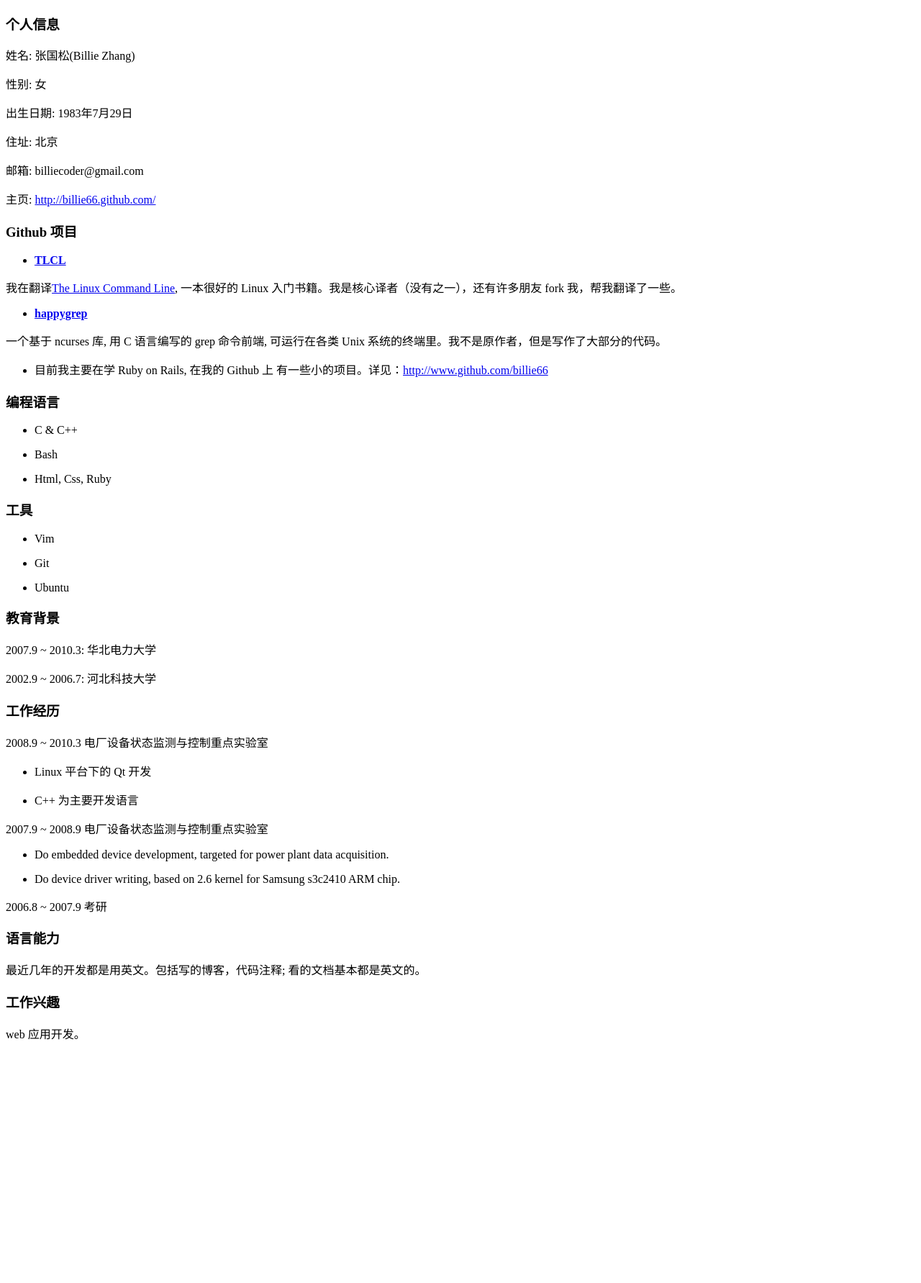
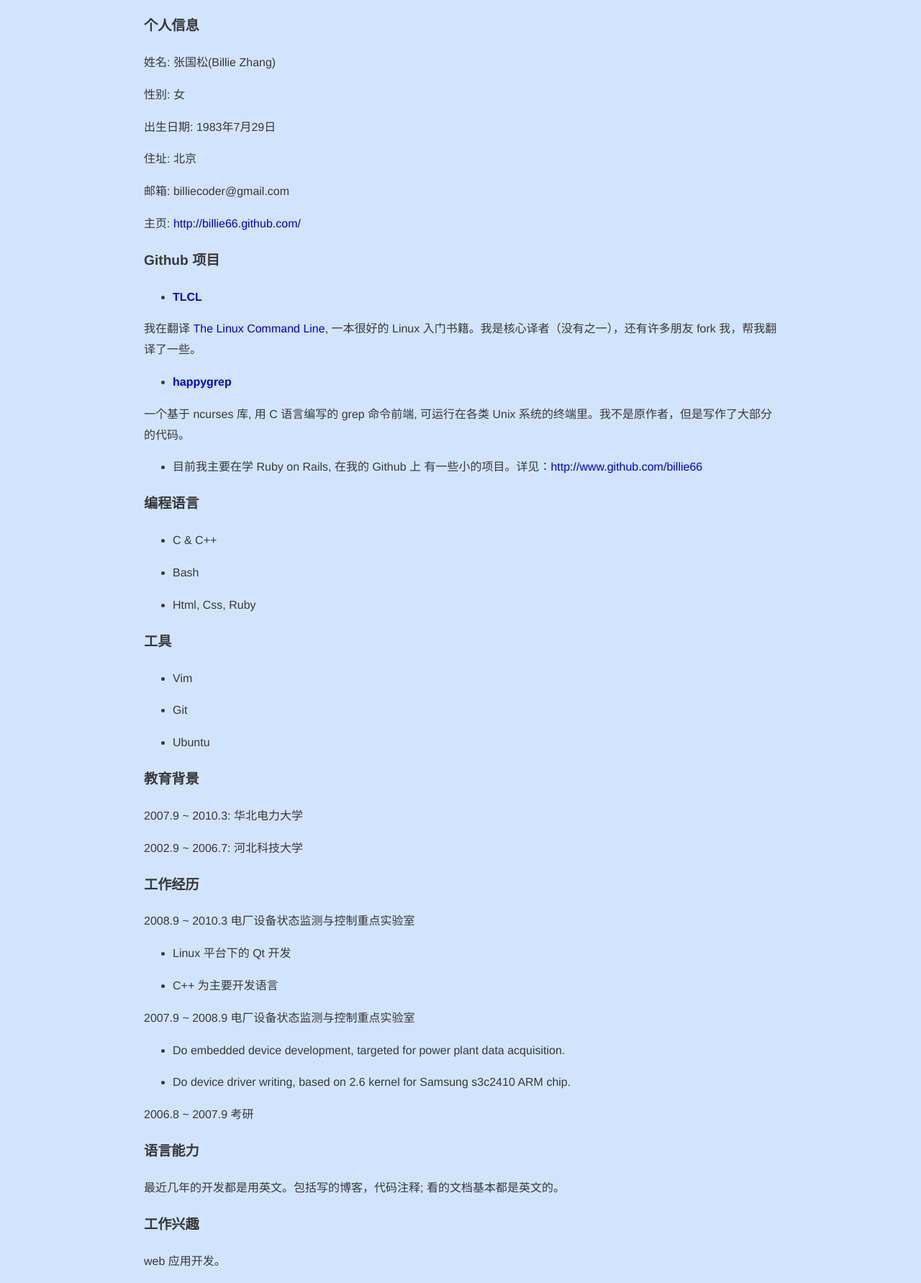
Before and after one commit to billie66/billie66.github.com, a Jekyll site: the page built from about/me_zh.md, in a window 1280 px wide. Shown: the whole page at 72% size. Built offline with Jekyll 4.4.1, drawn with Linux system fonts in a browser that asks for light colours; Markdown is read by kramdown in place of the engine named in the settings; before the commit the page ends 1464 px from its top, so only the background shows below that.

Commit message:
change the pathname of css dir

```diff
--- a/_layouts/default.html
+++ b/_layouts/default.html
@@ -2,8 +2,8 @@
 <html xmlns= "http://www.w3.org/1999/xhtml">
 <head>
   <meta http-equiv="Content-type" content="text/html; charset=utf-8">
-  <link rel="icon" type="image/png" href="./images/billi66.png" />
-  <link rel="stylesheet" type="text/css" href="./css/billie.css" />
+  <link rel="icon" type="image/png" href="../images/billi66.png" />
+  <link rel="stylesheet" type="text/css" href="../css/billie.css" />
   <title>BillieHome</title>
 </head>
 <body>
```
Also changed, not shown: about/me_zh.md (+4 -4 lines).
